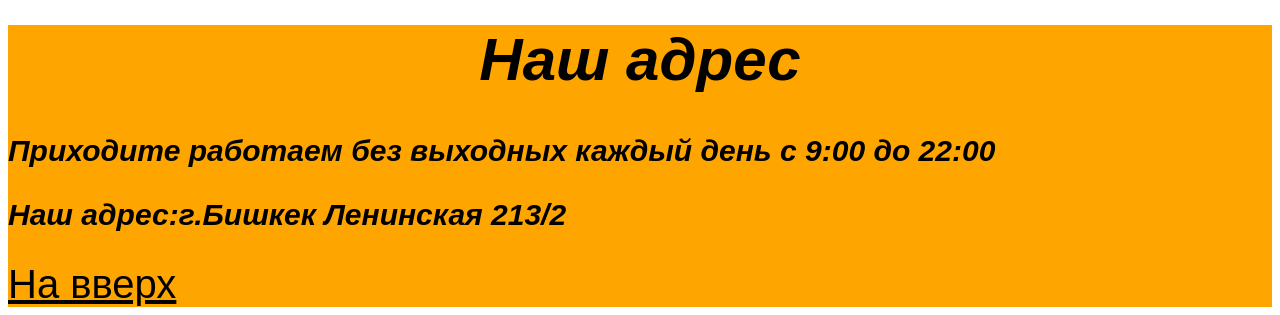
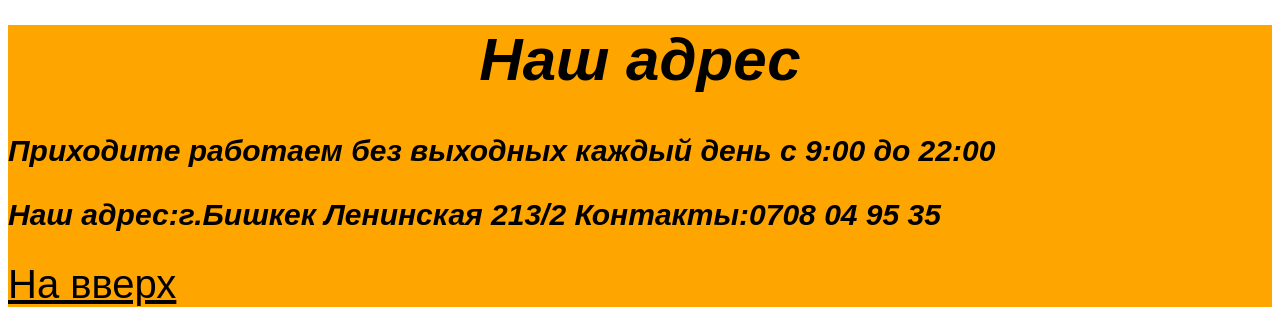
Before and after one commit to shama12345678/RoRo-pizza1, a plain HTML site: page index.html in a window 1280 px wide. Shown: the part 3359-3674 px from the top of the page. Drawn offline with Linux system fonts and the light colour scheme.

Commit message:
Update index.html

```diff
--- a/index.html
+++ b/index.html
@@ -63,7 +63,7 @@
       <footer style="background-color:orange;font-size:30px">
       <h1 style="background-color:orange;text-align:center"><b><i>Наш адрес</i></b></h1>
       <p style="background-color:orange;text-align:left"><b><i>Приходите работаем без выходных каждый день с 9:00 до 22:00</i></b></p>
-      <p style="background-color:orange;text-align:left" id="Наш адрес"><b><i>Наш адрес:г.Бишкек Ленинская 213/2</i></b></p>
+      <p style="background-color:orange;text-align:left" id="Наш адрес"><b><i>Наш адрес:г.Бишкек Ленинская 213/2                               Контакты:0708 04 95 35</i></b></p>
       <a href="#RoRo pizza" style="color:black;font-size:40px">На вверх</a>
       </footer>
       </body>
```
